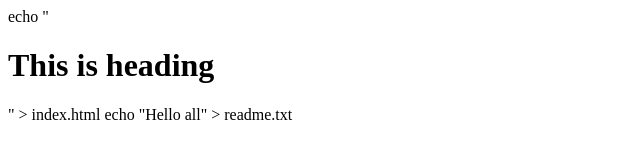
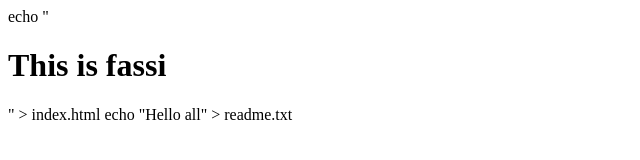
Before and after one commit to fassi182/my-website, a plain HTML site: page index.html in a window 1280 px wide. Shown: the whole page, without its empty margins (0-640 px from the left). Drawn offline with Linux system fonts and the light colour scheme.

Commit message:
Update heading text in index.html

```diff
--- a/index.html
+++ b/index.html
@@ -1,2 +1,2 @@
-echo "<html><head><title>Examples</title></head><body><h1>This is heading</h1></body></html>" > index.html
+echo "<html><head><title>Examples</title></head><body><h1>This is fassi </h1></body></html>" > index.html
 echo "Hello all" > readme.txt
```
